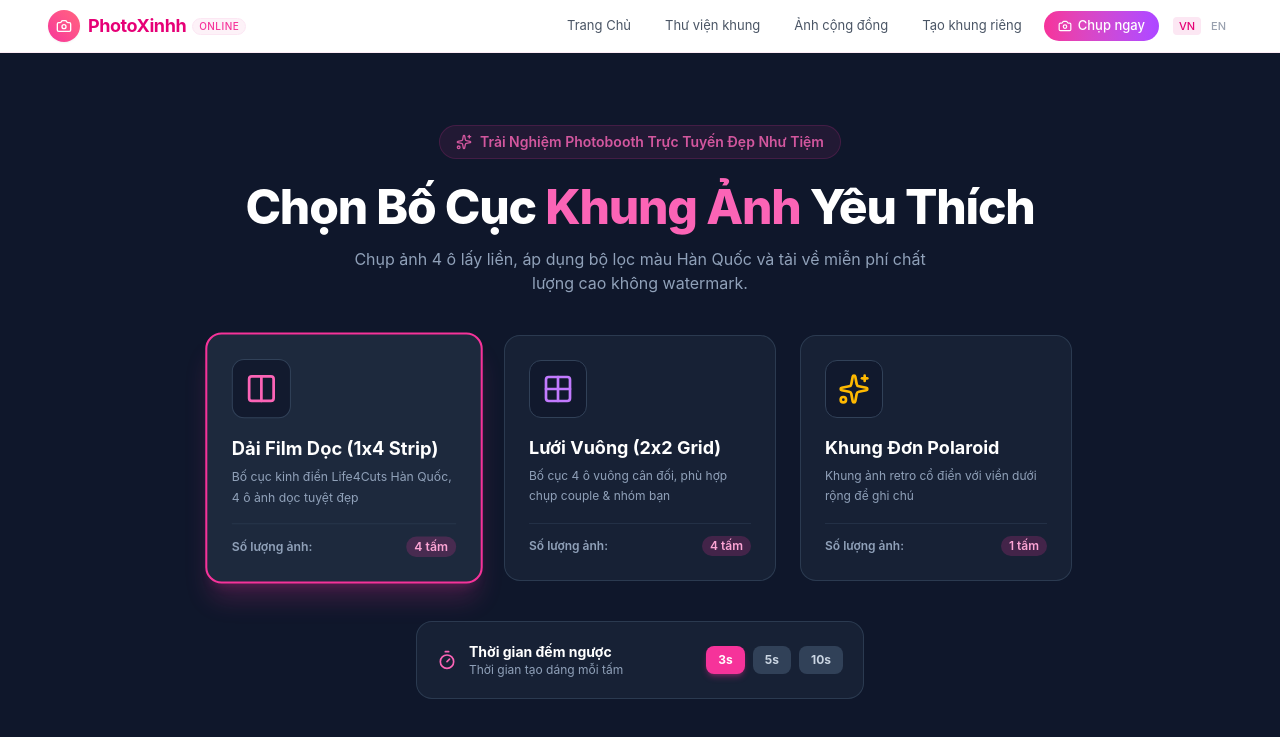
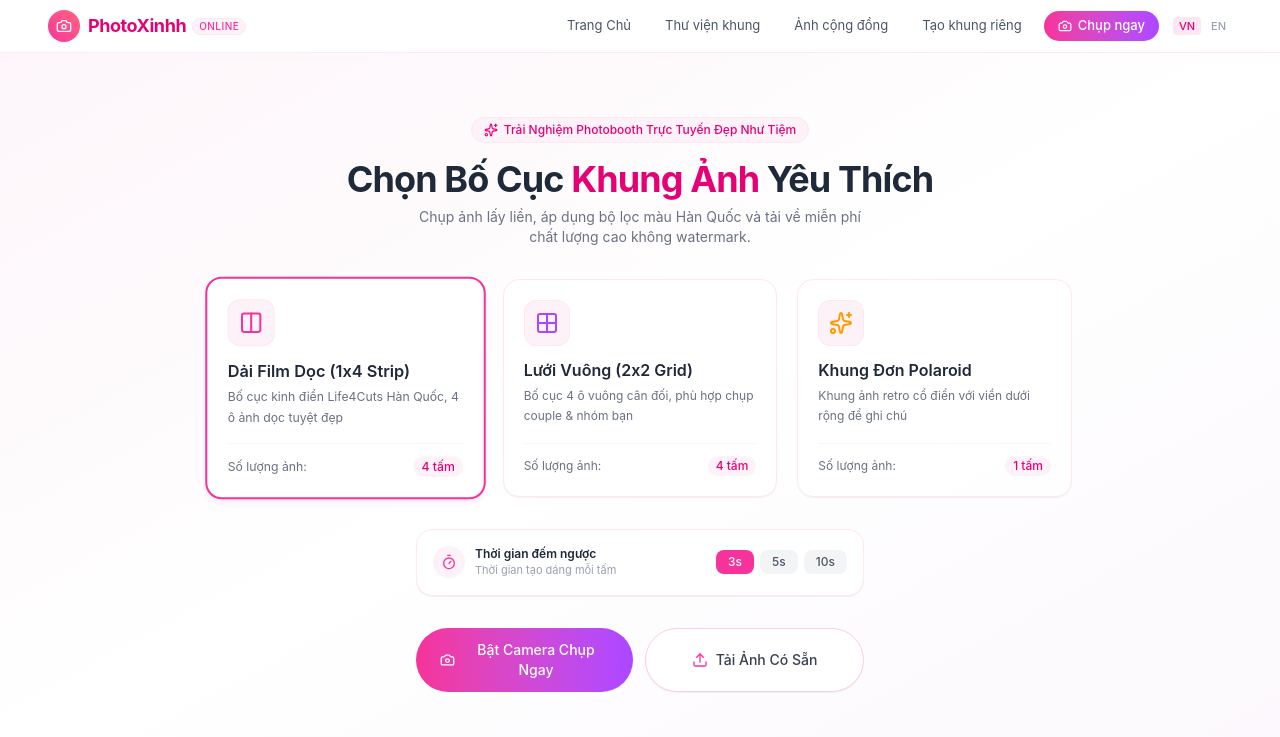
Before and after one commit to trung1609/Photobooth-Project, a React (Vite) app in the folder frontend/: page /app in a window 1280 px wide. Shown: the top 737 px of the page. Built offline with nearby package versions, Linux system fonts and the light colour scheme.

Commit message:
fix(ui): convert photobooth studio, camera viewfinder and result screens to bright pastel pink aesthetic

```diff
--- a/frontend/src/components/CustomizerStudio.tsx
+++ b/frontend/src/components/CustomizerStudio.tsx
@@ -38,12 +38,7 @@ export const CustomizerStudio: React.FC = () => {
 
       const isStrip = layout === '1x4_strip';
       const isGrid = layout === '2x2_grid';
-      // Polaroid layout is default fallback
 
-      // Base dimensions for high quality print
-      // Strip: 600 x 1800 px (at 1x scale)
-      // Grid: 1200 x 1600 px
-      // Polaroid: 900 x 1100 px
       const baseWidth = isStrip ? 600 : isGrid ? 1200 : 900;
       const baseHeight = isStrip ? 1800 : isGrid ? 1600 : 1100;
 
@@ -73,7 +68,6 @@ export const CustomizerStudio: React.FC = () => {
           loadedImages[index] = img;
           pending--;
           if (pending === 0) {
-            // All images ready, draw them
             if (isStrip) {
               const photoGap = 20;
               const slotHeight = (availableHeight - photoGap * 3) / 4;
@@ -96,26 +90,23 @@ export const CustomizerStudio: React.FC = () => {
                 drawImageCover(ctx, image, x, y, slotWidth, slotHeight);
               });
             } else {
-              // Polaroid: 1 photo
               const slotWidth = baseWidth - padding * 2;
-              const slotHeight = slotWidth; // Square photo
+              const slotHeight = slotWidth;
               if (loadedImages[0]) {
                 drawImageCover(ctx, loadedImages[0], padding, padding, slotWidth, slotHeight);
               }
             }
 
-            // 3. Draw Watermark & Text (turn off filter)
+            // 3. Draw Watermark & Text
             ctx.filter = 'none';
             ctx.fillStyle = frame.textColor;
             ctx.textAlign = 'center';
             ctx.textBaseline = 'middle';
 
-            // Custom Text
             ctx.font = 'bold 24px "Plus Jakarta Sans", sans-serif';
             const textY = baseHeight - footerHeight / 2 - (showDateStamp ? 14 : 0);
             ctx.fillText(customText, baseWidth / 2, textY);
 
-            // Date Stamp
             if (showDateStamp) {
               const today = new Date().toISOString().slice(0, 10).replace(/-/g, '.');
               ctx.font = '600 16px "Plus Jakarta Sans", sans-serif';
@@ -131,7 +122,6 @@ export const CustomizerStudio: React.FC = () => {
     [layout, photos, filter, frame, customText, showDateStamp]
   );
 
-  // Helper: Crop and center image inside canvas slot (object-fit: cover)
   function drawImageCover(
     ctx: CanvasRenderingContext2D,
     img: HTMLImageElement,
@@ -157,7 +147,6 @@ export const CustomizerStudio: React.FC = () => {
     }
 
     ctx.save();
-    // Rounded corners for photo slot
     ctx.beginPath();
     ctx.roundRect(x, y, w, h, 12);
     ctx.clip();
@@ -165,97 +154,96 @@ export const CustomizerStudio: React.FC = () => {
     ctx.restore();
   }
 
-  // Trigger preview canvas redraw on changes
   useEffect(() => {
     if (previewCanvasRef.current) {
-      renderCanvas(previewCanvasRef.current, 0.5); // 0.5 scale for fast preview
+      renderCanvas(previewCanvasRef.current, 0.5);
     }
   }, [renderCanvas]);
 
   return (
-    <div className="max-w-6xl mx-auto px-4 py-6 flex flex-col items-center">
-      <div className="w-full flex items-center justify-between mb-6">
+    <div className="max-w-5xl mx-auto px-4 py-4 flex flex-col items-center">
+      <div className="w-full flex items-center justify-between mb-4">
         <button
           onClick={() => setStep('capture')}
-          className="flex items-center gap-1.5 px-3 py-1.5 rounded-lg bg-slate-800 hover:bg-slate-700 text-xs text-slate-300 font-semibold transition"
+          className="flex items-center gap-1.5 px-3.5 py-1.5 rounded-full bg-white hover:bg-pink-50 text-xs text-gray-700 font-medium border border-pink-200 shadow-2xs transition"
         >
-          <ArrowLeft className="w-4 h-4" />
+          <ArrowLeft className="w-3.5 h-3.5 text-pink-500" />
           <span>Chụp lại</span>
         </button>
 
-        <h2 className="text-lg md:text-xl font-extrabold text-white">Studio Chỉnh Sửa Khung Ảnh</h2>
+        <h2 className="text-base sm:text-lg font-bold text-gray-800">Studio Chỉnh Sửa Khung Ảnh</h2>
 
         <button
           onClick={() => setStep('result')}
-          className="flex items-center gap-2 px-5 py-2 rounded-xl bg-gradient-to-r from-pink-500 to-rose-500 text-white text-xs md:text-sm font-bold shadow-lg shadow-pink-500/25 hover:scale-105 active:scale-95 transition"
+          className="flex items-center gap-1.5 px-4 py-1.5 rounded-full bg-gradient-to-r from-pink-500 to-purple-500 text-white text-xs sm:text-sm font-medium shadow-xs hover:scale-105 active:scale-95 transition"
         >
           <span>Tiếp Tục</span>
-          <ArrowRight className="w-4 h-4" />
+          <ArrowRight className="w-3.5 h-3.5" />
         </button>
       </div>
 
-      <div className="grid grid-cols-1 lg:grid-cols-12 gap-8 w-full items-start">
+      <div className="grid grid-cols-1 lg:grid-cols-12 gap-6 w-full items-start">
         {/* Left: Live Canvas Preview */}
-        <div className="lg:col-span-6 flex flex-col items-center justify-center p-6 bg-slate-800/40 rounded-3xl border border-slate-700">
-          <div className="relative shadow-2xl rounded-2xl overflow-hidden border border-slate-700 max-h-[640px] flex items-center justify-center">
-            <canvas ref={previewCanvasRef} className="max-h-[600px] w-auto rounded-lg shadow-lg" />
+        <div className="lg:col-span-6 flex flex-col items-center justify-center p-5 bg-white rounded-3xl border border-pink-100 shadow-sm">
+          <div className="relative shadow-md rounded-2xl overflow-hidden border border-gray-100 max-h-[580px] flex items-center justify-center bg-gray-50">
+            <canvas ref={previewCanvasRef} className="max-h-[550px] w-auto rounded-lg" />
           </div>
-          <p className="text-xs text-slate-400 mt-3">Live Preview (Tự động cập nhật chất lượng cao khi tải)</p>
+          <p className="text-[11px] text-gray-400 mt-2.5 font-normal">Live Preview (Tự động cập nhật chất lượng cao khi tải)</p>
         </div>
 
         {/* Right: Customization Controls */}
-        <div className="lg:col-span-6 flex flex-col gap-5">
+        <div className="lg:col-span-6 flex flex-col gap-4">
           {/* Tabs */}
-          <div className="flex bg-slate-800/80 p-1.5 rounded-2xl border border-slate-700">
+          <div className="flex bg-white p-1 rounded-2xl border border-pink-100 shadow-2xs">
             <button
               onClick={() => setActiveTab('frame')}
-              className={`flex-1 flex items-center justify-center gap-2 py-2.5 rounded-xl text-xs md:text-sm font-bold transition ${
-                activeTab === 'frame' ? 'bg-pink-500 text-white shadow-md' : 'text-slate-400 hover:text-white'
+              className={`flex-1 flex items-center justify-center gap-1.5 py-2 rounded-xl text-xs font-semibold transition ${
+                activeTab === 'frame' ? 'bg-pink-500 text-white shadow-xs' : 'text-gray-500 hover:text-pink-600'
               }`}
             >
-              <Palette className="w-4 h-4" />
+              <Palette className="w-3.5 h-3.5" />
               <span>Màu Khung</span>
             </button>
             <button
               onClick={() => setActiveTab('filter')}
-              className={`flex-1 flex items-center justify-center gap-2 py-2.5 rounded-xl text-xs md:text-sm font-bold transition ${
-                activeTab === 'filter' ? 'bg-pink-500 text-white shadow-md' : 'text-slate-400 hover:text-white'
+              className={`flex-1 flex items-center justify-center gap-1.5 py-2 rounded-xl text-xs font-semibold transition ${
+                activeTab === 'filter' ? 'bg-pink-500 text-white shadow-xs' : 'text-gray-500 hover:text-pink-600'
               }`}
             >
-              <Sparkles className="w-4 h-4" />
-              <span>Bộ Lọc Màu</span>
+              <Sparkles className="w-3.5 h-3.5" />
+              <span>Bộ Lọc</span>
             </button>
             <button
               onClick={() => setActiveTab('text')}
-              className={`flex-1 flex items-center justify-center gap-2 py-2.5 rounded-xl text-xs md:text-sm font-bold transition ${
-                activeTab === 'text' ? 'bg-pink-500 text-white shadow-md' : 'text-slate-400 hover:text-white'
+              className={`flex-1 flex items-center justify-center gap-1.5 py-2 rounded-xl text-xs font-semibold transition ${
+                activeTab === 'text' ? 'bg-pink-500 text-white shadow-xs' : 'text-gray-500 hover:text-pink-600'
               }`}
             >
-              <Type className="w-4 h-4" />
-              <span>Chữ & Tem Ngày</span>
+              <Type className="w-3.5 h-3.5" />
+              <span>Chữ & Ngày</span>
             </button>
           </div>
 
           {/* Tab 1: Frame Presets */}
           {activeTab === 'frame' && (
-            <div className="bg-slate-800/60 border border-slate-700 p-5 rounded-2xl flex flex-col gap-4">
-              <h3 className="text-sm font-bold text-white">Chọn Màu Khung Viền</h3>
-              <div className="grid grid-cols-2 sm:grid-cols-3 gap-3">
+            <div className="bg-white border border-pink-100 p-4 rounded-2xl flex flex-col gap-3 shadow-2xs">
+              <h3 className="text-xs font-semibold text-gray-700">Chọn Màu Khung Viền</h3>
+              <div className="grid grid-cols-2 sm:grid-cols-3 gap-2.5">
                 {FRAME_PRESETS.map((preset) => (
                   <button
                     key={preset.id}
                     onClick={() => setFrame(preset)}
-                    className={`flex items-center gap-2.5 p-3 rounded-xl border text-left transition ${
+                    className={`flex items-center gap-2 p-2.5 rounded-xl border text-left transition ${
                       frame.id === preset.id
-                        ? 'border-pink-500 bg-pink-500/10'
-                        : 'border-slate-700 hover:border-slate-600 bg-slate-800'
+                        ? 'border-pink-500 bg-pink-50/50'
+                        : 'border-gray-100 hover:border-pink-200 bg-gray-50/60'
                     }`}
                   >
                     <div
-                      className="w-6 h-6 rounded-full border border-slate-400/30 flex-shrink-0"
+                      className="w-5 h-5 rounded-full border border-gray-300 flex-shrink-0 shadow-2xs"
                       style={{ backgroundColor: preset.bgColor }}
                     />
-                    <span className="text-xs font-semibold text-slate-200">{preset.name}</span>
+                    <span className="text-xs font-medium text-gray-700 truncate">{preset.name}</span>
                   </button>
                 ))}
               </div>
@@ -264,21 +252,21 @@ export const CustomizerStudio: React.FC = () => {
 
           {/* Tab 2: Filters */}
           {activeTab === 'filter' && (
-            <div className="bg-slate-800/60 border border-slate-700 p-5 rounded-2xl flex flex-col gap-4">
-              <h3 className="text-sm font-bold text-white">Chọn Bộ Lọc Nước Ảnh</h3>
-              <div className="grid grid-cols-2 gap-3">
+            <div className="bg-white border border-pink-100 p-4 rounded-2xl flex flex-col gap-3 shadow-2xs">
+              <h3 className="text-xs font-semibold text-gray-700">Chọn Bộ Lọc Nước Ảnh</h3>
+              <div className="grid grid-cols-2 gap-2.5">
                 {FILTERS.map((f) => (
                   <button
                     key={f.id}
                     onClick={() => setFilter(f.id)}
-                    className={`p-3.5 rounded-xl border text-left transition ${
+                    className={`p-3 rounded-xl border text-left transition ${
                       filter === f.id
-                        ? 'border-pink-500 bg-pink-500/10'
-                        : 'border-slate-700 hover:border-slate-600 bg-slate-800'
+                        ? 'border-pink-500 bg-pink-50/50'
+                        : 'border-gray-100 hover:border-pink-200 bg-gray-50/60'
                     }`}
                   >
-                    <div className="text-xs font-bold text-white mb-0.5">{f.name}</div>
-                    <div className="text-[11px] text-slate-400">{f.id === 'normal' ? 'Không chỉnh sửa' : 'Tone màu chuẩn'}</div>
+                    <div className="text-xs font-semibold text-gray-800 mb-0.5">{f.name}</div>
+                    <div className="text-[10px] text-gray-400 font-normal">{f.id === 'normal' ? 'Không chỉnh sửa' : 'Tone màu chuẩn'}</div>
                   </button>
                 ))}
               </div>
@@ -287,9 +275,9 @@ export const CustomizerStudio: React.FC = () => {
 
           {/* Tab 3: Text & Date Stamp */}
           {activeTab === 'text' && (
-            <div className="bg-slate-800/60 border border-slate-700 p-5 rounded-2xl flex flex-col gap-4">
+            <div className="bg-white border border-pink-100 p-4 rounded-2xl flex flex-col gap-3.5 shadow-2xs">
               <div>
-                <label className="block text-xs font-bold text-slate-300 mb-1.5">
+                <label className="block text-xs font-semibold text-gray-700 mb-1.5">
                   Dòng chữ in dưới chân khung
                 </label>
                 <input
@@ -297,20 +285,20 @@ export const CustomizerStudio: React.FC = () => {
                   maxLength={30}
                   value={customText}
                   onChange={(e) => setCustomText(e.target.value)}
-                  className="w-full px-4 py-2.5 rounded-xl bg-slate-900 border border-slate-700 text-white text-sm focus:outline-hidden focus:border-pink-500"
+                  className="w-full px-3.5 py-2 rounded-xl bg-gray-50 border border-gray-200 text-gray-800 text-xs focus:outline-none focus:border-pink-500"
                   placeholder="Nhập thông điệp kỷ niệm..."
                 />
               </div>
 
-              <div className="flex items-center justify-between pt-3 border-t border-slate-700/60">
+              <div className="flex items-center justify-between pt-2.5 border-t border-gray-100">
                 <div className="flex items-center gap-2">
-                  <Calendar className="w-4 h-4 text-pink-400" />
-                  <span className="text-xs font-bold text-slate-300">Con dấu ngày tháng</span>
+                  <Calendar className="w-4 h-4 text-pink-500" />
+                  <span className="text-xs font-medium text-gray-700">Con dấu ngày tháng</span>
                 </div>
                 <button
                   onClick={toggleDateStamp}
-                  className={`w-11 h-6 rounded-full transition-colors p-1 ${
-                    showDateStamp ? 'bg-pink-500' : 'bg-slate-700'
+                  className={`w-10 h-5 rounded-full transition-colors p-0.5 ${
+                    showDateStamp ? 'bg-pink-500' : 'bg-gray-200'
                   }`}
                 >
                   <div
--- a/frontend/src/components/LayoutSelector.tsx
+++ b/frontend/src/components/LayoutSelector.tsx
@@ -11,21 +11,21 @@ export const LayoutSelector: React.FC = () => {
       id: '1x4_strip',
       name: 'Dải Film Dọc (1x4 Strip)',
       desc: 'Bố cục kinh điển Life4Cuts Hàn Quốc, 4 ô ảnh dọc tuyệt đẹp',
-      icon: <Columns className="w-8 h-8 text-pink-400" />,
+      icon: <Columns className="w-6 h-6 text-pink-500" />,
       count: 4,
     },
     {
       id: '2x2_grid',
       name: 'Lưới Vuông (2x2 Grid)',
       desc: 'Bố cục 4 ô vuông cân đối, phù hợp chụp couple & nhóm bạn',
-      icon: <Grid2X2 className="w-8 h-8 text-purple-400" />,
+      icon: <Grid2X2 className="w-6 h-6 text-purple-500" />,
       count: 4,
     },
     {
       id: 'polaroid',
       name: 'Khung Đơn Polaroid',
       desc: 'Khung ảnh retro cổ điển với viền dưới rộng để ghi chú',
-      icon: <Sparkles className="w-8 h-8 text-amber-400" />,
+      icon: <Sparkles className="w-6 h-6 text-amber-500" />,
       count: 1,
     },
   ];
@@ -56,44 +56,44 @@ export const LayoutSelector: React.FC = () => {
   };
 
   return (
-    <div className="max-w-4xl mx-auto px-4 py-8 md:py-12 flex flex-col items-center text-center">
-      <div className="inline-flex items-center gap-2 px-4 py-1.5 rounded-full bg-pink-500/10 border border-pink-500/20 text-pink-400 text-sm font-semibold mb-6 animate-pulse">
-        <Sparkles className="w-4 h-4" />
+    <div className="max-w-4xl mx-auto px-4 py-8 md:py-10 flex flex-col items-center text-center">
+      <div className="inline-flex items-center gap-1.5 px-3 py-1 rounded-full bg-pink-50 border border-pink-100 text-pink-600 text-xs font-medium mb-4">
+        <Sparkles className="w-3.5 h-3.5" />
         <span>Trải Nghiệm Photobooth Trực Tuyến Đẹp Như Tiệm</span>
       </div>
 
-      <h1 className="text-3xl md:text-5xl font-extrabold tracking-tight text-white mb-4">
-        Chọn Bố Cục <span className="text-pink-400">Khung Ảnh</span> Yêu Thích
+      <h1 className="text-2xl sm:text-4xl font-bold tracking-tight text-gray-800 mb-2">
+        Chọn Bố Cục <span className="text-pink-600">Khung Ảnh</span> Yêu Thích
       </h1>
-      <p className="text-slate-400 text-sm md:text-base max-w-xl mb-10">
-        Chụp ảnh 4 ô lấy liền, áp dụng bộ lọc màu Hàn Quốc và tải về miễn phí chất lượng cao không watermark.
+      <p className="text-gray-500 text-xs sm:text-sm max-w-md mb-8 font-normal">
+        Chụp ảnh lấy liền, áp dụng bộ lọc màu Hàn Quốc và tải về miễn phí chất lượng cao không watermark.
       </p>
 
       {/* Layout Selection Cards */}
-      <div className="grid grid-cols-1 md:grid-cols-3 gap-6 w-full mb-10">
+      <div className="grid grid-cols-1 md:grid-cols-3 gap-5 w-full mb-8">
         {layouts.map((item) => {
           const isSelected = layout === item.id;
           return (
             <div
               key={item.id}
               onClick={() => setLayout(item.id)}
-              className={`relative cursor-pointer rounded-2xl p-6 transition-all duration-300 text-left flex flex-col justify-between ${
+              className={`relative cursor-pointer rounded-2xl p-5 transition-all duration-300 text-left flex flex-col justify-between ${
                 isSelected
-                  ? 'bg-slate-800 border-2 border-pink-500 shadow-xl shadow-pink-500/20 scale-[1.02]'
-                  : 'bg-slate-800/60 border border-slate-700/80 hover:border-slate-600 hover:bg-slate-800'
+                  ? 'bg-white border-2 border-pink-500 shadow-md shadow-pink-100 scale-[1.02]'
+                  : 'bg-white/80 border border-pink-100 hover:border-pink-300 hover:bg-white shadow-2xs'
               }`}
             >
               <div>
-                <div className="p-3 w-fit rounded-xl bg-slate-900/80 mb-4 border border-slate-700">
+                <div className="p-2.5 w-fit rounded-xl bg-pink-50 mb-3 border border-pink-100">
                   {item.icon}
                 </div>
-                <h3 className="font-bold text-lg text-white mb-1">{item.name}</h3>
-                <p className="text-slate-400 text-xs leading-relaxed mb-4">{item.desc}</p>
+                <h3 className="font-semibold text-sm sm:text-base text-gray-800 mb-1">{item.name}</h3>
+                <p className="text-gray-500 text-xs leading-relaxed mb-4 font-normal">{item.desc}</p>
               </div>
 
-              <div className="flex items-center justify-between text-xs font-semibold text-slate-400 border-t border-slate-700/50 pt-3">
+              <div className="flex items-center justify-between text-xs font-normal text-gray-500 border-t border-pink-50 pt-3">
                 <span>Số lượng ảnh:</span>
-                <span className="px-2 py-0.5 rounded-full bg-pink-500/20 text-pink-300">
+                <span className="px-2 py-0.5 rounded-full bg-pink-50 text-pink-600 font-medium">
                   {item.count} tấm
                 </span>
               </div>
@@ -103,24 +103,26 @@ export const LayoutSelector: React.FC = () => {
       </div>
 
       {/* Timer Settings */}
-      <div className="w-full max-w-md bg-slate-800/60 border border-slate-700/80 rounded-2xl p-5 mb-10 flex items-center justify-between">
-        <div className="flex items-center gap-3">
-          <Timer className="w-5 h-5 text-pink-400" />
+      <div className="w-full max-w-md bg-white border border-pink-100 rounded-2xl p-4 mb-8 flex items-center justify-between shadow-2xs">
+        <div className="flex items-center gap-2.5">
+          <div className="w-8 h-8 rounded-full bg-pink-50 flex items-center justify-center text-pink-500">
+            <Timer className="w-4 h-4" />
+          </div>
           <div className="text-left">
-            <div className="text-sm font-bold text-white">Thời gian đếm ngược</div>
-            <div className="text-xs text-slate-400">Thời gian tạo dáng mỗi tấm</div>
+            <div className="text-xs font-semibold text-gray-800">Thời gian đếm ngược</div>
+            <div className="text-[11px] text-gray-400 font-normal">Thời gian tạo dáng mỗi tấm</div>
           </div>
         </div>
 
-        <div className="flex gap-2">
+        <div className="flex gap-1.5">
           {[3, 5, 10].map((sec) => (
             <button
               key={sec}
               onClick={() => setTimerDuration(sec)}
-              className={`px-3 py-1.5 rounded-lg text-xs font-bold transition ${
+              className={`px-3 py-1 rounded-lg text-xs font-medium transition ${
                 timerDuration === sec
-                  ? 'bg-pink-500 text-white shadow-md shadow-pink-500/30'
-                  : 'bg-slate-700 text-slate-300 hover:bg-slate-600'
+                  ? 'bg-pink-500 text-white shadow-xs'
+                  : 'bg-gray-100 text-gray-600 hover:bg-pink-50 hover:text-pink-600'
               }`}
             >
               {sec}s
@@ -130,17 +132,17 @@ export const LayoutSelector: React.FC = () => {
       </div>
 
       {/* Action Buttons */}
-      <div className="flex flex-col sm:flex-row gap-4 w-full max-w-md justify-center">
+      <div className="flex flex-col sm:flex-row gap-3 w-full max-w-md justify-center">
         <button
           onClick={() => setStep('capture')}
-          className="flex-1 flex items-center justify-center gap-2 px-6 py-3.5 rounded-xl bg-gradient-to-r from-pink-500 to-rose-500 text-white font-bold hover:shadow-lg hover:shadow-pink-500/30 hover:scale-[1.02] active:scale-[0.98] transition-all"
+          className="flex-1 flex items-center justify-center gap-2 px-6 py-3 rounded-full bg-gradient-to-r from-pink-500 to-purple-500 text-white font-medium text-xs sm:text-sm hover:shadow-md hover:shadow-pink-500/20 hover:scale-[1.02] active:scale-95 transition-all"
         >
-          <Camera className="w-5 h-5" />
+          <Camera className="w-4 h-4" />
           <span>Bật Camera Chụp Ngay</span>
         </button>
 
-        <label className="flex-1 flex items-center justify-center gap-2 px-6 py-3.5 rounded-xl bg-slate-800 hover:bg-slate-700 border border-slate-700 text-slate-200 font-bold cursor-pointer transition-all hover:scale-[1.02]">
-          <Upload className="w-5 h-5 text-pink-400" />
+        <label className="flex-1 flex items-center justify-center gap-2 px-6 py-3 rounded-full bg-white hover:bg-pink-50 border border-pink-200 text-gray-700 font-medium text-xs sm:text-sm cursor-pointer transition-all hover:scale-[1.02] shadow-2xs">
+          <Upload className="w-4 h-4 text-pink-500" />
           <span>Tải Ảnh Có Sẵn</span>
           <input
             type="file"
--- a/frontend/src/pages/BoothAppPage.tsx
+++ b/frontend/src/pages/BoothAppPage.tsx
@@ -9,7 +9,7 @@ export const BoothAppPage: React.FC = () => {
   const { step } = useBoothStore();
 
   return (
-    <div className="min-h-[calc(100vh-140px)] flex flex-col justify-center py-6 bg-slate-900 text-slate-100">
+    <div className="min-h-[calc(100vh-130px)] flex flex-col justify-center py-6 bg-gradient-to-br from-pink-50/60 via-white to-purple-50/40 text-gray-800">
       {step === 'select_layout' && <LayoutSelector />}
       {step === 'capture' && <CameraStudio />}
       {step === 'customize' && <CustomizerStudio />}
```
Also changed, not shown: frontend/src/components/CameraStudio.tsx (+30 -31 lines), frontend/src/components/ResultModal.tsx (+27 -37 lines).
